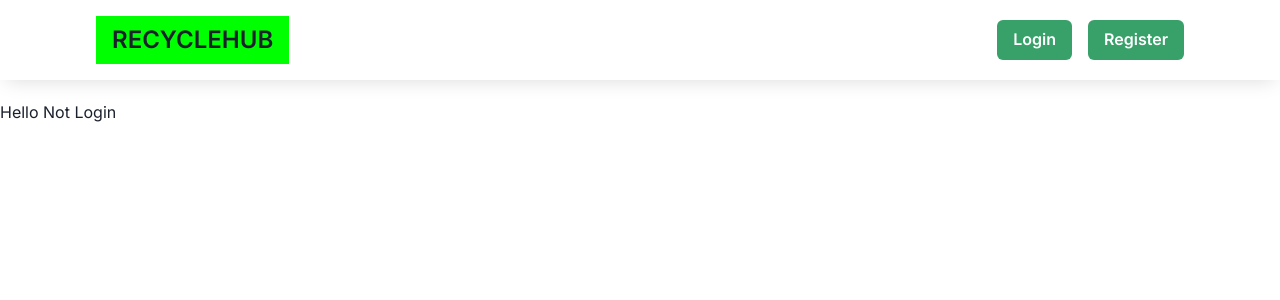
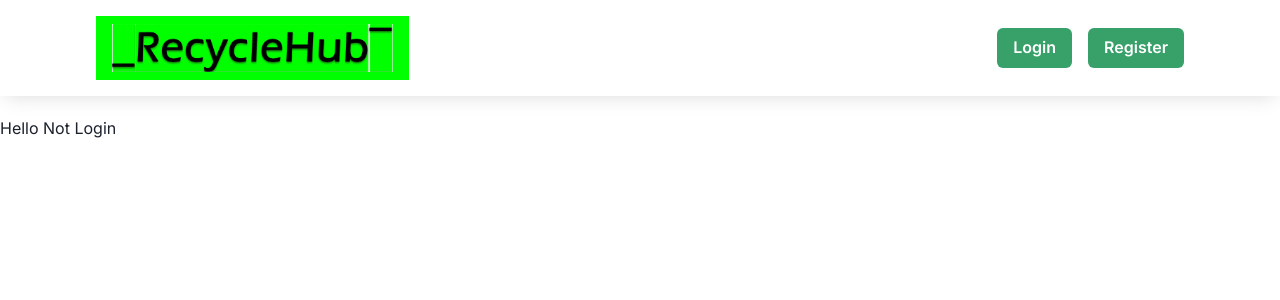
Before and after one commit to ketanbaitule/RecycleHub, a Next.js app: page / in a window 1280 px wide. Shown: the top 300 px of the page. Built offline with nearby package versions, Linux system fonts and the light colour scheme; no server answers.

Commit message:
add logo

```diff
--- a/src/app/discover/Discover.jsx
+++ b/src/app/discover/Discover.jsx
@@ -20,12 +20,12 @@ export default function Discover(){
         supabase.auth.getUser().then((_user, error)=>{
             setUser(_user.data.user)
         })
-    }, [user])
+    }, [user?.email])
     return(
         <>
             <div className="serif max-w-5xl mx-auto my-8 flex flex-col gap-y-10 ">
                 <div className="">
-                    <Heading>Hi, <span className="text-green-500">{user.email}!</span></Heading>
+                    <Heading>Hi, <span className="text-green-500">{user?.email}!</span></Heading>
                     <Text className="text-gray-600">Let&apos;s contribute to our earth.</Text>
                 </div>
                 <MissionRow missions={missions} />
--- a/src/components/Navbar/Navbar.jsx
+++ b/src/components/Navbar/Navbar.jsx
@@ -5,6 +5,7 @@ import Link from 'next/link'
 import { useEffect, useState } from "react";
 import AvatarMenu from './AvatarMenu';
 import LoggedInUserMenu from './LoggedInUserMenu';
+import Image from "next/image";
 
 export default function Navbar(){
 
@@ -24,7 +25,9 @@ export default function Navbar(){
     return(
         <>
             <div className="flex flex-row justify-between items-center p-4 md:px-24 shadow-[0_1px_6px_-14px_rgba(0,0,0,.08),0_6px_19px_-6px_rgba(0,0,0,.15)] mb-5 bg-white ">
-                <Link className=" font-semibold text-2xl bg-brand px-4 py-2" href={"/"} >RECYCLEHUB</Link>
+                <Link className=" font-semibold text-2xl bg-brand px-4 py-2" href={"/"} >
+                    <Image src={require("@/images/logo.jpeg")} alt="Recycle Hub" className="h-12 w-auto" />
+                </Link>
                 {
                     !!!user ? (
                     <div className="flex flex-row gap-x-4">
```
Also changed, not shown: src/images/logo.jpeg (added).
